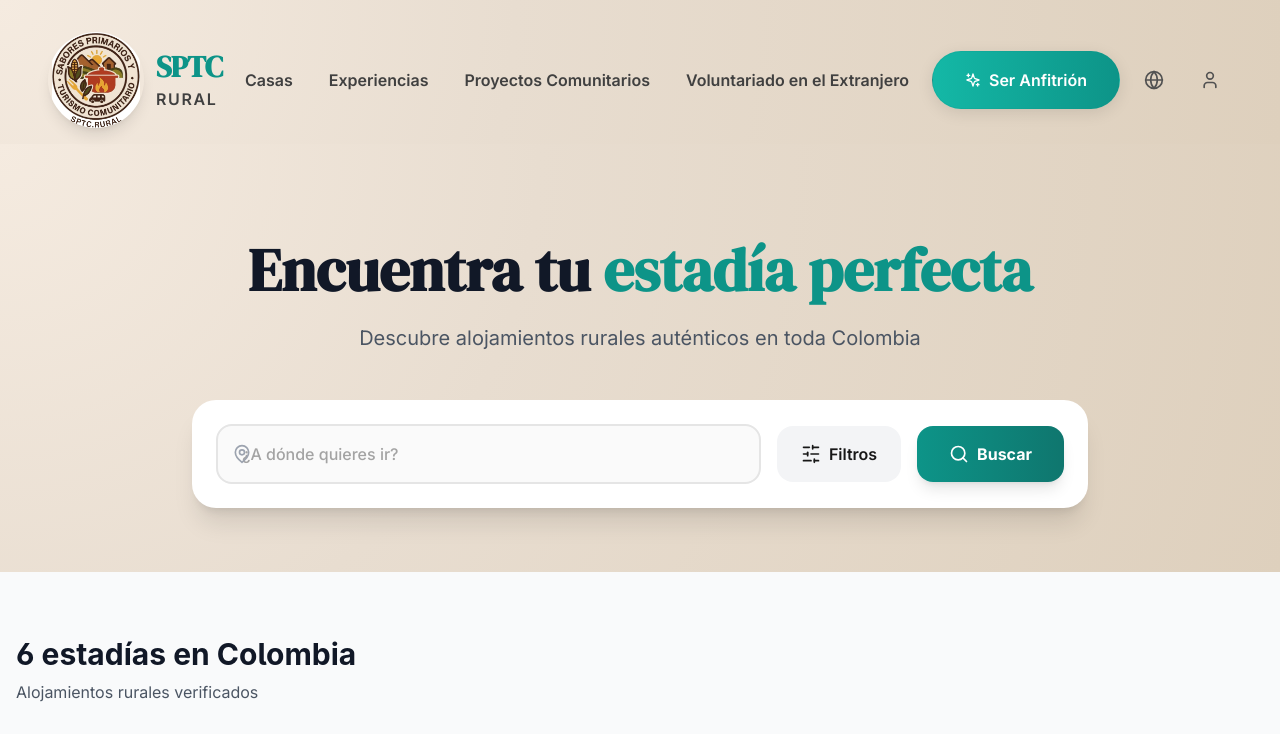
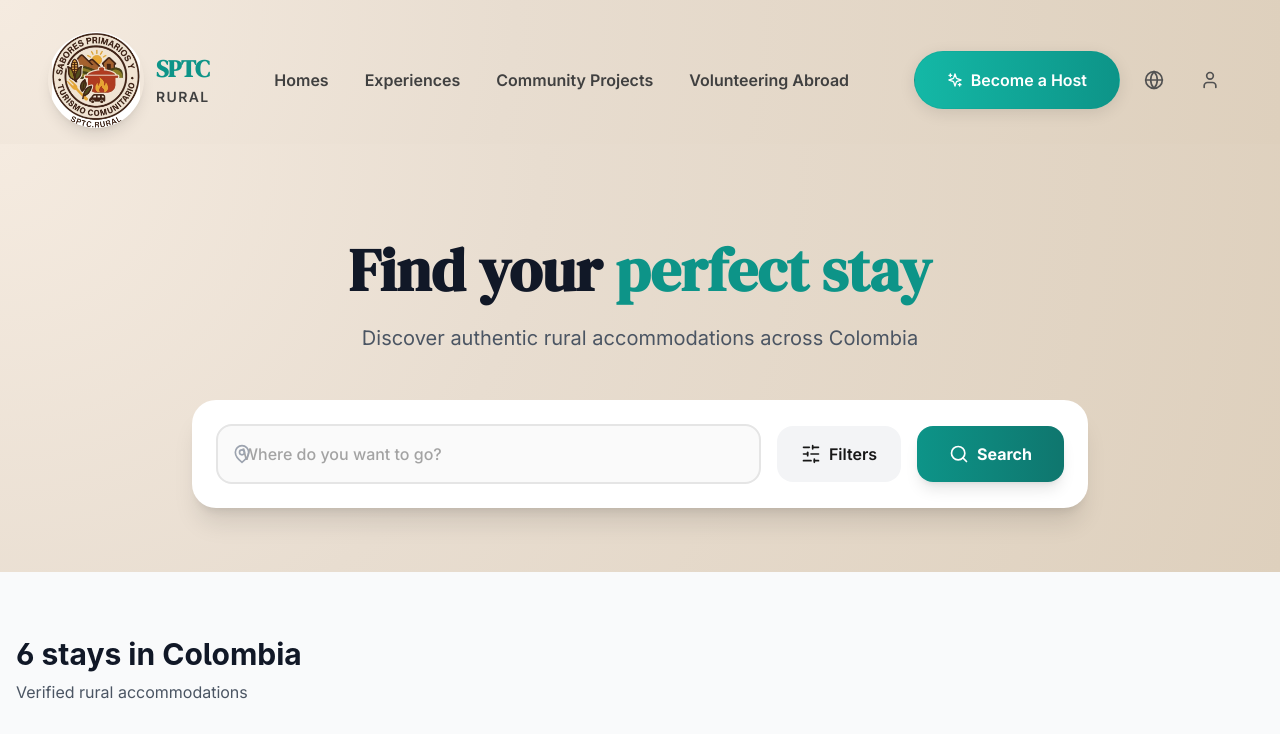
Before and after one commit to EwanM-84/ibiza-app, a Next.js app: page /homes in a window 1280 px wide. Shown: the top 734 px of the page. Built offline with nearby package versions, Linux system fonts and the light colour scheme.

Commit message:
Fix font sizes in header and hero section, set default language to English

```diff
--- a/app/page.tsx
+++ b/app/page.tsx
@@ -37,17 +37,17 @@ export default function Home() {
             <div className="order-1 space-y-8">
               <h1 className="space-y-0">
                 {/* Line 1: "Live the" - small, supporting */}
-                <span className="block font-sans text-2xl md:text-3xl font-medium text-sptc-gray-700 tracking-wide mb-2">
+                <span className="block font-sans text-lg md:text-xl font-medium text-sptc-gray-700 tracking-wide mb-2">
                   {getText("hero.liveThe", language)}
                 </span>
 
                 {/* Line 2: "stories" - BIG hero word */}
-                <span className="block font-display text-6xl md:text-7xl lg:text-8xl font-bold text-sptc-red-600 leading-none tracking-tight -mt-2">
-                  <span className="text-7xl md:text-8xl lg:text-9xl">{getText("hero.stories", language).charAt(0)}</span>{getText("hero.stories", language).slice(1)}
+                <span className="block font-display text-4xl md:text-5xl lg:text-6xl font-bold text-sptc-red-600 leading-none tracking-tight -mt-2">
+                  <span className="text-5xl md:text-6xl lg:text-7xl">{getText("hero.stories", language).charAt(0)}</span>{getText("hero.stories", language).slice(1)}
                 </span>
 
                 {/* Line 3: "of rural Colombia" - medium, grounded */}
-                <span className="block font-sans text-3xl md:text-4xl lg:text-5xl font-semibold text-sptc-gray-900 leading-tight mt-2">
+                <span className="block font-sans text-2xl md:text-3xl lg:text-4xl font-semibold text-sptc-gray-900 leading-tight mt-2">
                   {getText("hero.ofRuralColombia", language).split("Colombia")[0]}<span className="text-sptc-yellow-500">Colombia</span>
                 </span>
               </h1>
--- a/components/Navigation.tsx
+++ b/components/Navigation.tsx
@@ -35,10 +35,10 @@ export default function Navigation() {
                 />
               </div>
               <div className="flex flex-col leading-none">
-                <span className="font-display text-2xl lg:text-3xl font-bold text-sptc-red-600 tracking-tight">
+                <span className="font-display text-xl lg:text-2xl font-bold text-sptc-red-600 tracking-tight">
                   SPTC
                 </span>
-                <span className="font-sans text-sm lg:text-base font-semibold text-sptc-gray-700 tracking-widest uppercase mt-0.5">
+                <span className="font-sans text-xs lg:text-sm font-semibold text-sptc-gray-700 tracking-widest uppercase mt-0.5">
                   Rural
                 </span>
               </div>
--- a/contexts/LanguageContext.tsx
+++ b/contexts/LanguageContext.tsx
@@ -12,16 +12,13 @@ interface LanguageContextType {
 const LanguageContext = createContext<LanguageContextType | undefined>(undefined);
 
 export function LanguageProvider({ children }: { children: ReactNode }) {
-  const [language, setLanguageState] = useState<Language>("es");
+  const [language, setLanguageState] = useState<Language>("en");
 
   // Load language from localStorage on mount
   useEffect(() => {
     const savedLang = localStorage.getItem("language") as Language;
     if (savedLang && (savedLang === "en" || savedLang === "es")) {
       setLanguageState(savedLang);
-    } else {
-      // Set default to Spanish if no saved preference
-      setLanguageState("es");
     }
   }, []);
 
```
